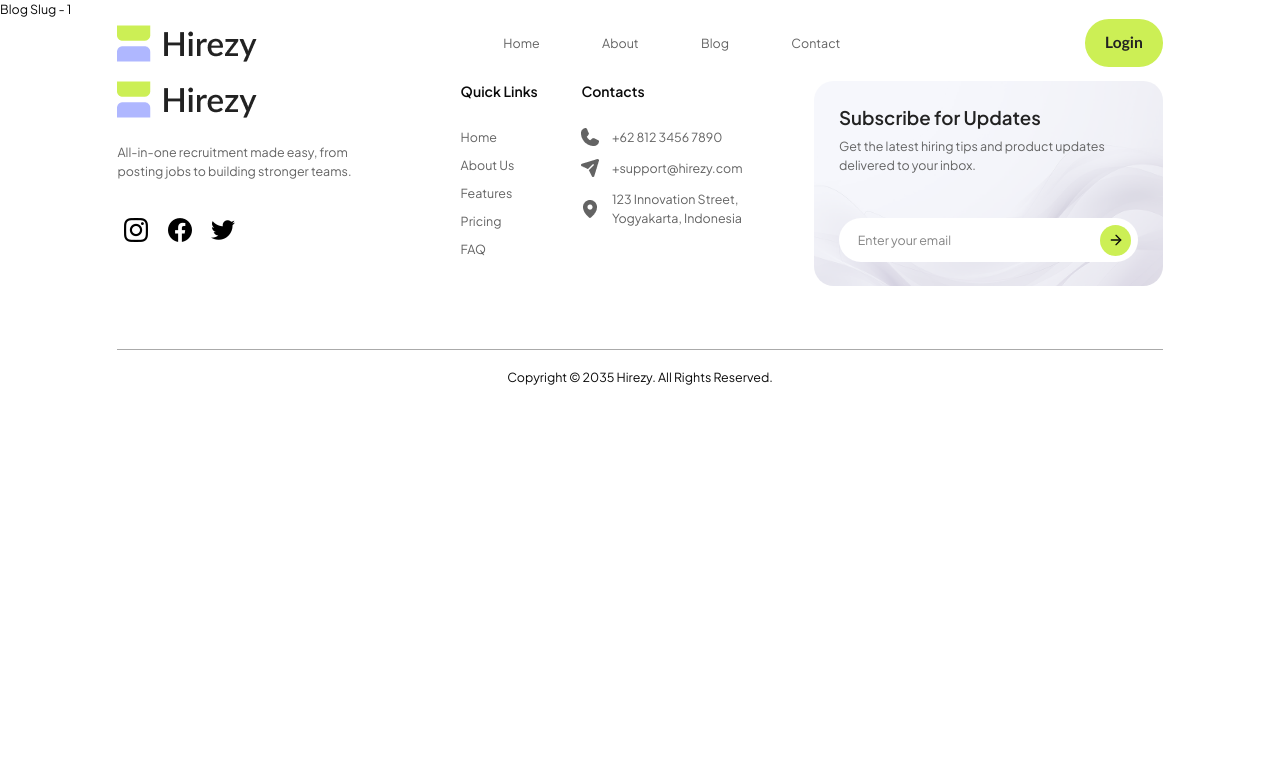
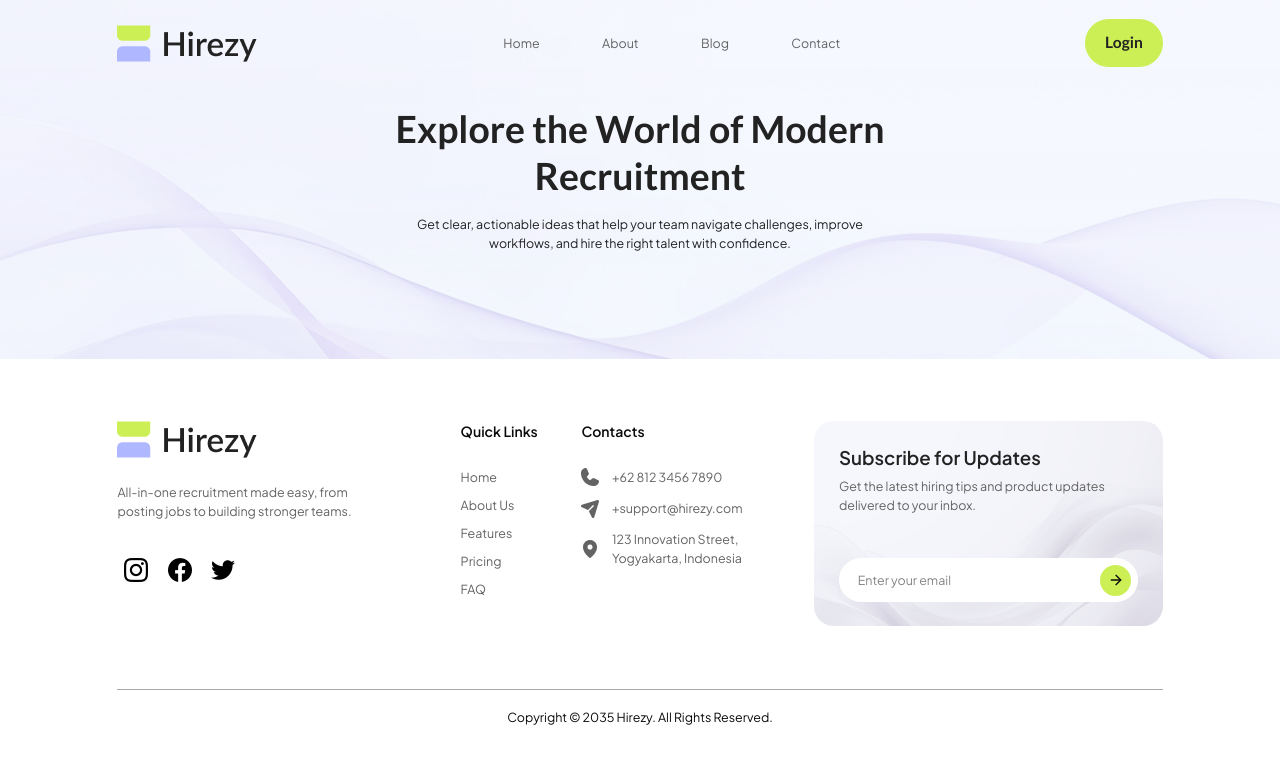
Before and after one commit to Bernardowert/project-hirezy, a Next.js app: page /blog/1 in a window 1280 px wide. Shown: the top 764 px of the page. Built offline with nearby package versions, Linux system fonts and the light colour scheme; no server answers; the database is empty.

Commit message:
criando a section hero da pagina de detalhes do blog

```diff
--- a/app/(web)/blog/[slug]/page.tsx
+++ b/app/(web)/blog/[slug]/page.tsx
@@ -1,3 +1,4 @@
+import { SectionHeroBlogDetails } from "@/app/components/sections/blog/blogDetails/heroDetails";
 import { getPosts } from "@/lib/supabase/http/getPost";
 import { createClient } from "@/lib/supabase/server";
 import { PostType } from "@/utils/types/post.type";
@@ -18,5 +19,9 @@ export default async function BlogSlug({params}:Slug) {
 
     console.log(data);
 
-    return <h1>Blog Slug - {slug}</h1>
+    return(
+       <>
+          <SectionHeroBlogDetails/>
+       </>
+    )
 }
--- /dev/null
+++ b/app/components/sections/blog/blogDetails/heroDetails/index.tsx
@@ -0,0 +1,10 @@
+import { HerosSection } from "@/app/components/Heros";
+
+export function SectionHeroBlogDetails(){
+    return(
+        <HerosSection
+        title="Explore the World of Modern Recruitment"
+        description="Get clear, actionable ideas that help your team navigate challenges, improve workflows, and hire the right talent with confidence."
+        />
+    )
+}
```
